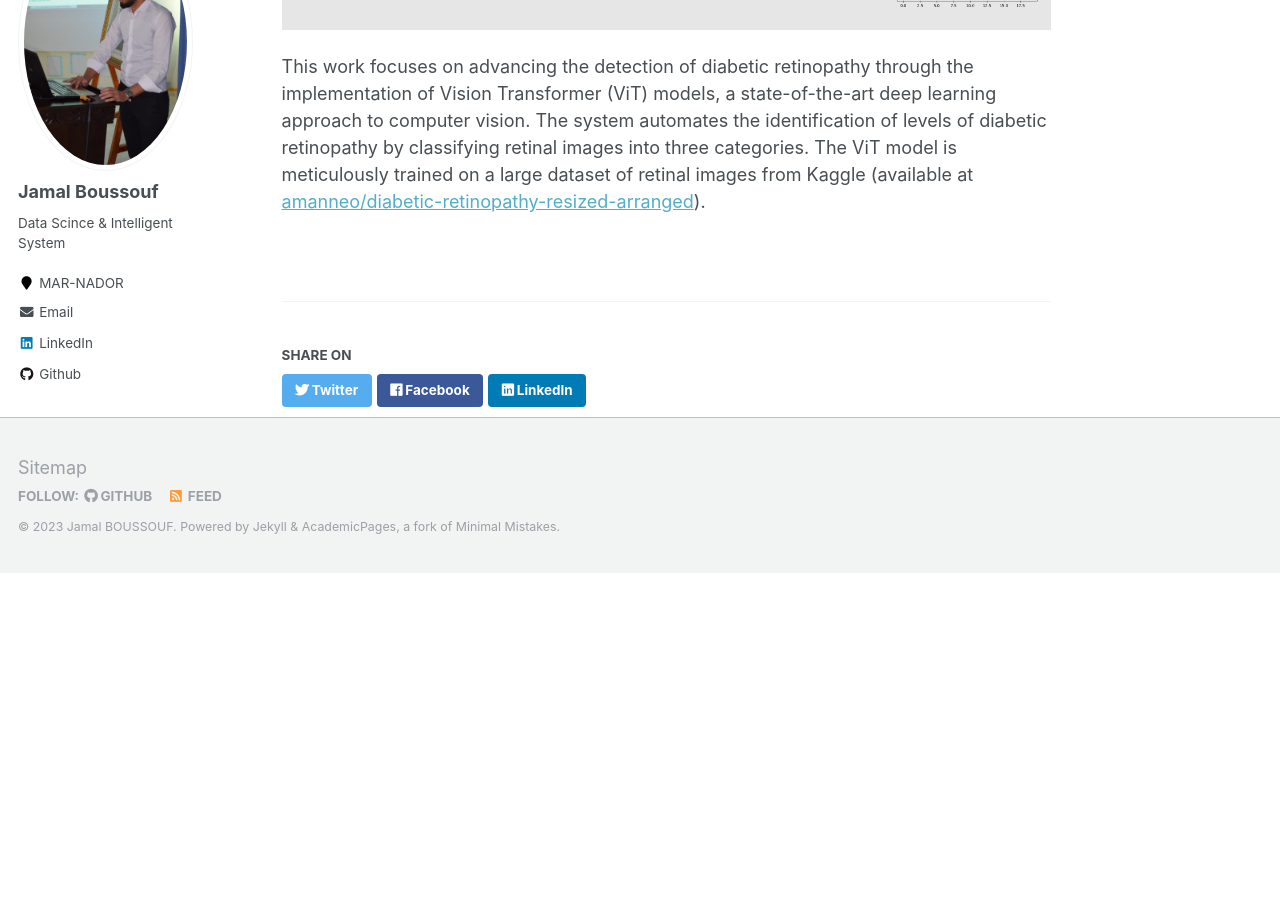
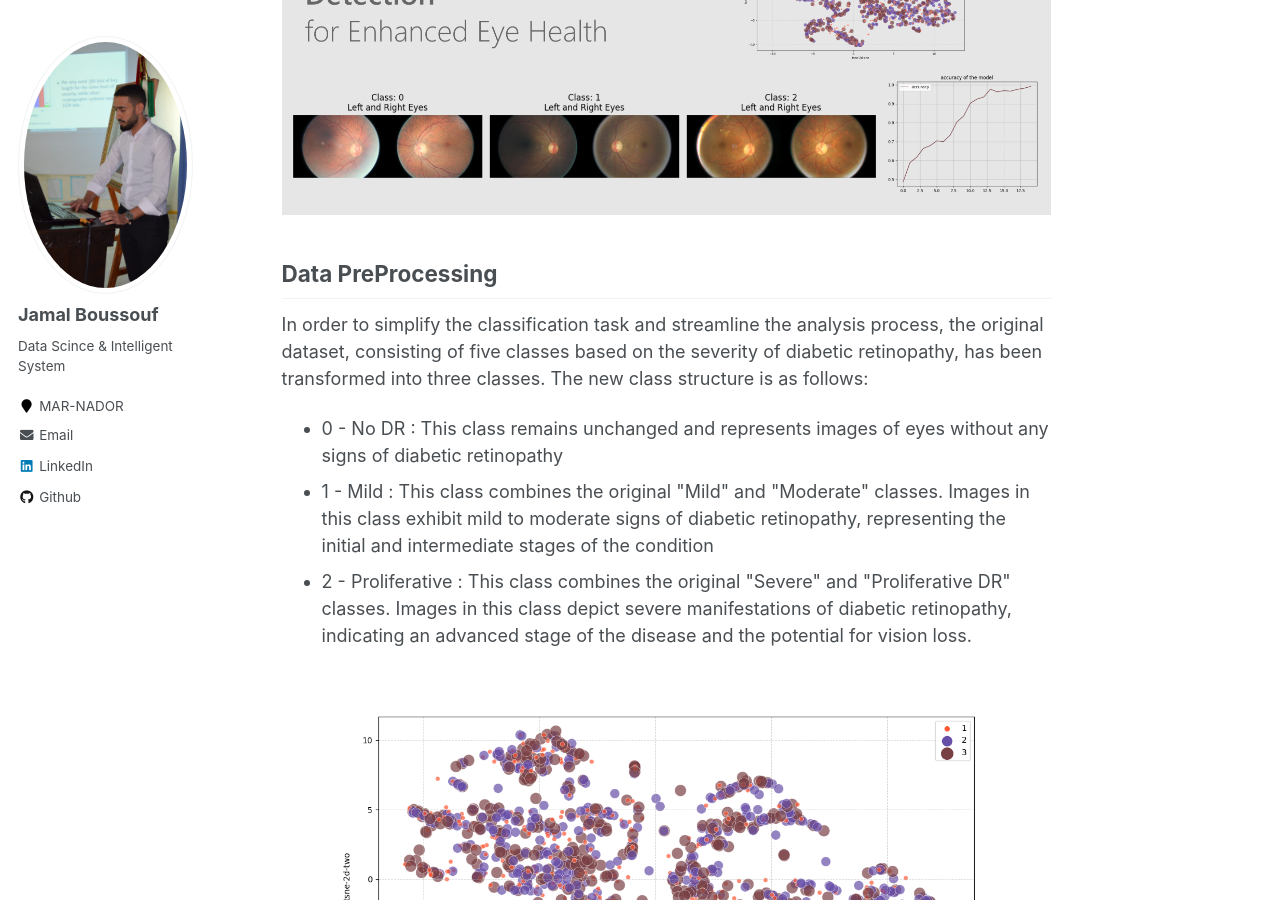
Before and after one commit to jboussouf/jboussouf.github.io, a Jekyll site: the page built from _portfolio/portfolio-1.md, in a window 1280 px wide and 900 px high, scrolled down 548 px. Built offline with Jekyll 4.4.1, drawn with Linux system fonts in a browser that asks for light colours; before the commit the page ends 1121 px from its top, so only the background shows below that.

Commit message:
Data PreProcessing

```diff
--- a/_portfolio/portfolio-1.md
+++ b/_portfolio/portfolio-1.md
@@ -4,6 +4,18 @@ excerpt: "This work focuses on advancing the detection of diabetic retinopathy t
 collection: portfolio
 ---
 
+This work focuses on advancing the detection of diabetic retinopathy through the implementation of Vision Transformer (ViT) models, a state-of-the-art deep learning approach to computer vision. The system automates the identification of levels of diabetic retinopathy by classifying retinal images into three categories. The ViT model is meticulously trained on a large dataset of retinal images from Kaggle (available at <a href="https://www.kaggle.com/datasets/amanneo/diabetic-retinopathy-resized-arranged">amanneo/diabetic-retinopathy-resized-arranged</a>).
+
 <br/><img src='/images/Retinopathy.png'>
 
-This work focuses on advancing the detection of diabetic retinopathy through the implementation of Vision Transformer (ViT) models, a state-of-the-art deep learning approach to computer vision. The system automates the identification of levels of diabetic retinopathy by classifying retinal images into three categories. The ViT model is meticulously trained on a large dataset of retinal images from Kaggle (available at <a href="https://www.kaggle.com/datasets/amanneo/diabetic-retinopathy-resized-arranged">amanneo/diabetic-retinopathy-resized-arranged</a>).
+<h2>Data PreProcessing</h2>
+
+In order to simplify the classification task and streamline the analysis process, the original dataset, consisting of five classes based on the severity of diabetic retinopathy, has been transformed into three classes. The new class structure is as follows:
+
+<ul>
+    <li>0 - No DR : This class remains unchanged and represents images of eyes without any signs of diabetic retinopathy</li>
+    <li>1 - Mild : This class combines the original "Mild" and "Moderate" classes. Images in this class exhibit mild to moderate signs of diabetic retinopathy, representing the initial and intermediate stages of the condition</li>
+    <li>2 - Proliferative : This class combines the original "Severe" and "Proliferative DR" classes. Images in this class depict severe manifestations of diabetic retinopathy, indicating an advanced stage of the disease and the potential for vision loss.</li>
+</ul>
+
+<img src='/images/Tsne_visualization.png'>
```
Also changed, not shown: images/Tsne_visualization.png (added).
